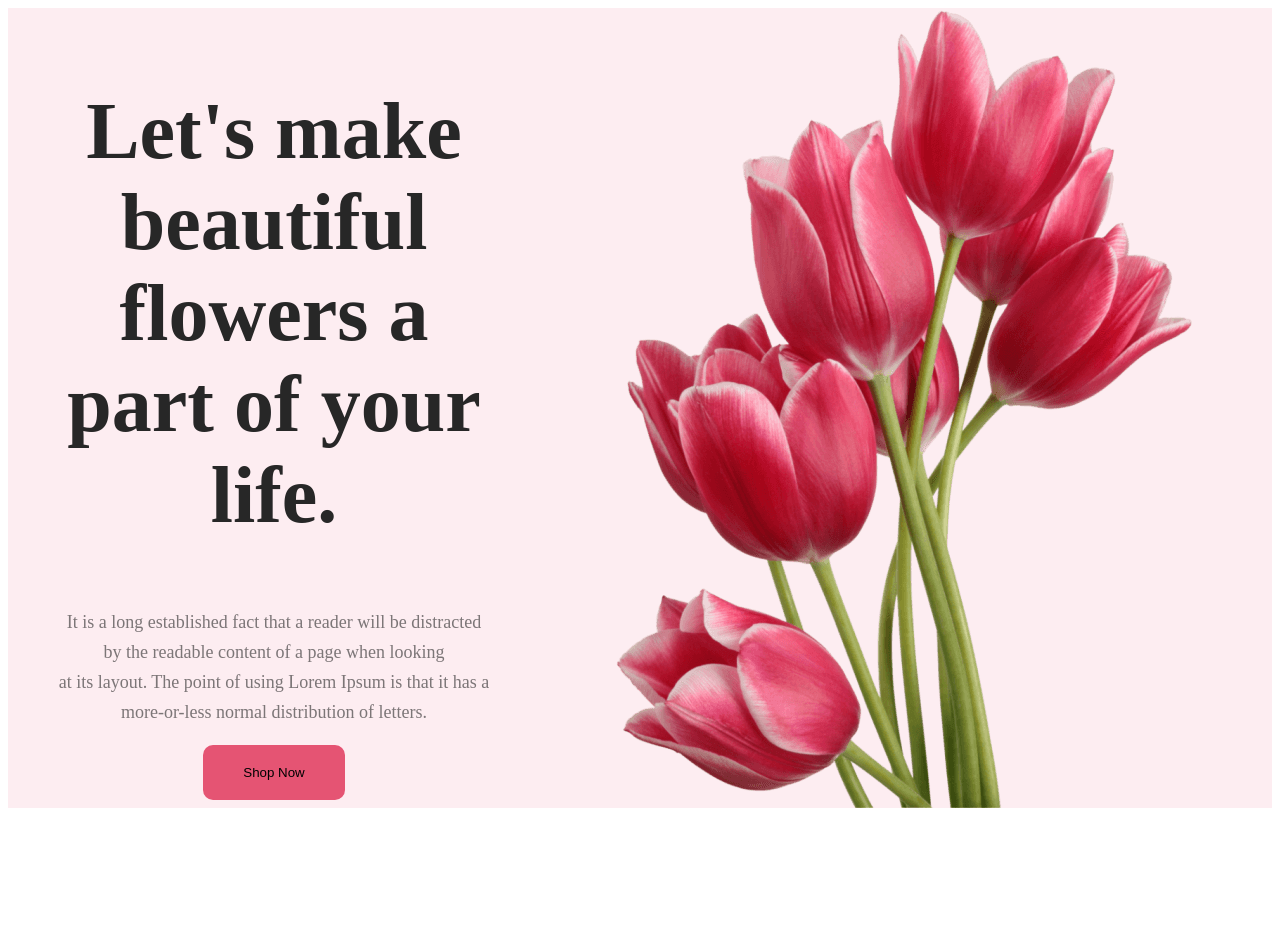
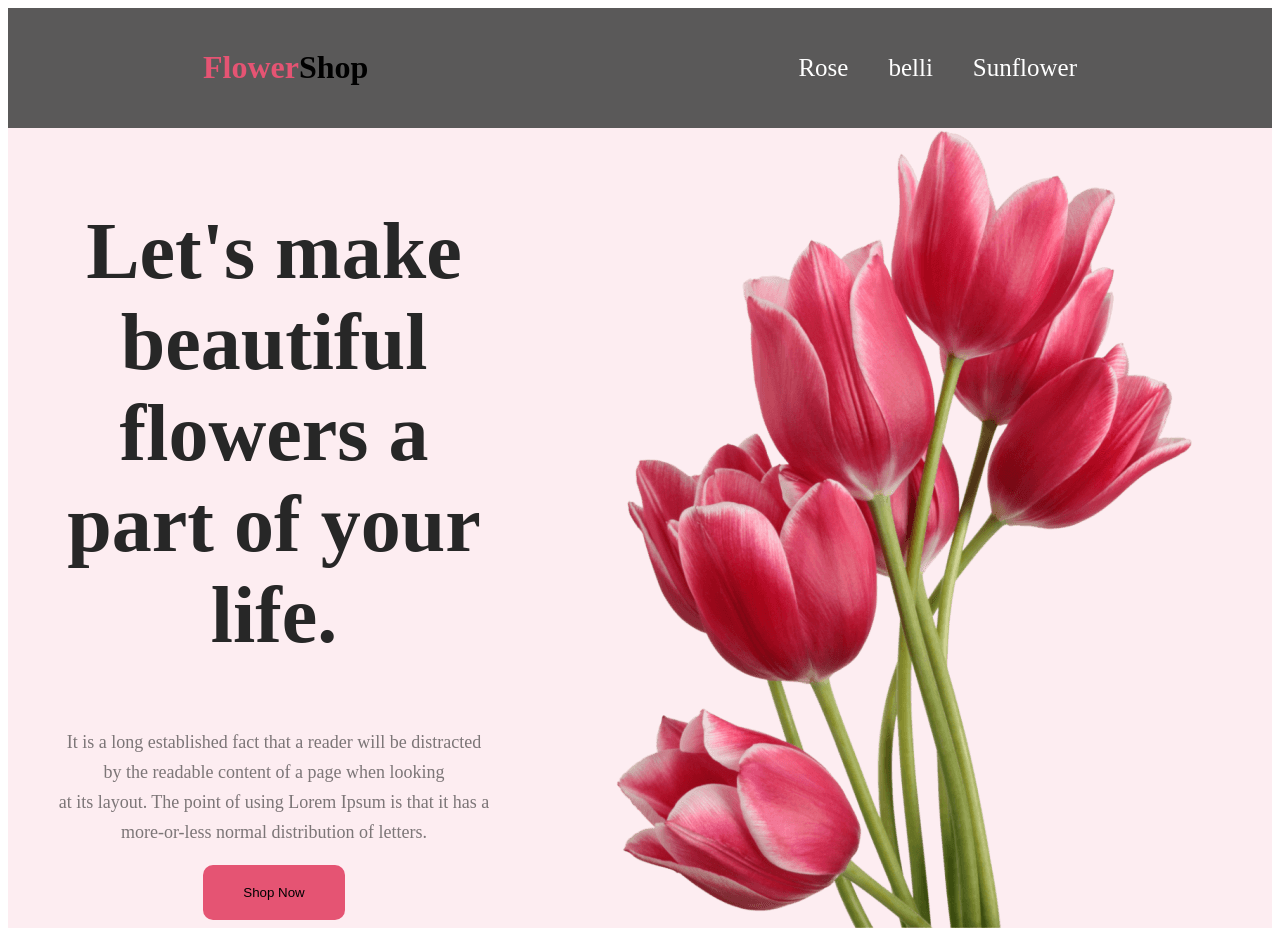
Before and after one commit to RashinHossain/Assignment-1, a plain HTML site: page index.html in a window 1280 px wide. Shown: the top 928 px of the page. Drawn offline with Linux system fonts and the light colour scheme.

Commit message:
added top navbar

```diff
--- a/index.html
+++ b/index.html
@@ -7,6 +7,19 @@
     <link rel="stylesheet" href="styles/style.css">
 </head>
 <body>
+
+    <div class="navbar">
+        <h1><span class="hello">Flower</span>Shop</h1>
+        <div class="menu">
+            <ul>
+                <li class="item">Rose</li>
+                <li class="item">belli</li>
+                <li class="item">Sunflower</li>
+            </ul>
+        </div>
+    </div>
+
+
     <header>
         <div class="head-container">
             <div class="text-part">
--- a/styles/style.css
+++ b/styles/style.css
@@ -1,3 +1,32 @@
+.navbar{
+    display: flex;
+    list-style: none;
+    padding: 20px;
+    align-items: center;
+    justify-content: space-around;
+    background-color: rgb(90, 89, 89);
+}
+.menu{
+    display: flex;
+    list-style: none;
+}
+.menu>ul>li{
+    list-style: none;
+    color: white;
+}
+.navbar>ul>li{
+    list-style: none;
+
+}
+ul{
+    display: flex;
+    justify-content: space-between;
+}
+.item{
+    margin-left: 40px;
+    font-size: 25px;
+}
+
 header{
     height: 800px;
     background-color: rgba(229, 84, 115, 0.10);
```
